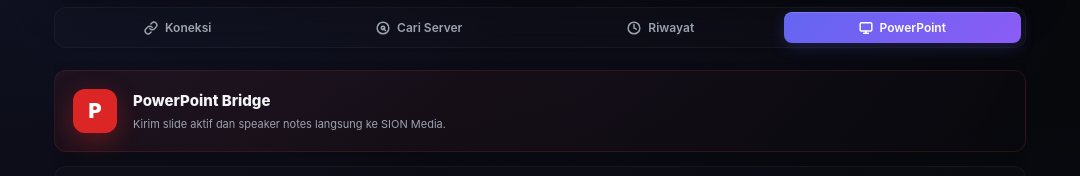
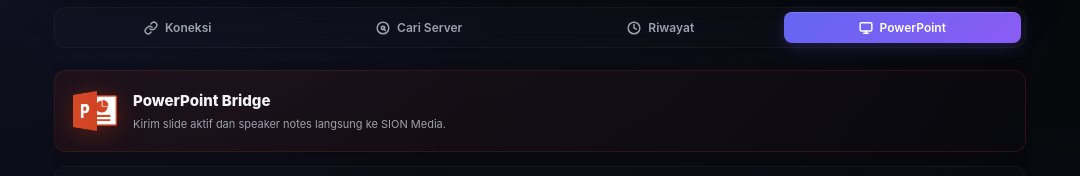
Before and after one commit to AiWerek-Tech/sion-link-desktop, an Electron app: page src/renderer/index.html in a window 1080 px wide. Both pictures are taken after a click on the button "PowerPoint". Shown: the part 151-327 px from the top of the page. Drawn offline with Linux system fonts and the light colour scheme; no server answers.

Commit message:
design: use official PowerPoint branding and logo image in PowerPoint Bridge panel

```diff
--- a/src/renderer/index.html
+++ b/src/renderer/index.html
@@ -172,7 +172,7 @@
 
       <div class="tab-content" id="tab-bridge">
         <section class="bridge-hero">
-          <div class="bridge-hero__icon">P</div>
+          <img class="bridge-hero__logo" src="powerpoint-logo.webp" alt="PowerPoint Logo">
           <div><h2>PowerPoint Bridge</h2><p>Kirim slide aktif dan speaker notes langsung ke SION Media.</p></div>
         </section>
         <div class="bridge-steps">
--- a/src/renderer/style.css
+++ b/src/renderer/style.css
@@ -1000,26 +1000,20 @@
   align-items: center;
   gap: 16px;
   padding: 18px;
-  border: 1px solid rgba(239, 68, 68, 0.14);
+  border: 1px solid rgba(224, 62, 21, 0.16);
   border-radius: var(--r-md);
-  background: linear-gradient(135deg, rgba(239, 68, 68, 0.08) 0%, rgba(255, 255, 255, 0.005) 100%);
+  background: linear-gradient(135deg, rgba(224, 62, 21, 0.08) 0%, rgba(255, 255, 255, 0.005) 100%);
   backdrop-filter: blur(12px);
   -webkit-backdrop-filter: blur(12px);
   box-shadow: 0 8px 24px rgba(0, 0, 0, 0.15);
 }
 
-.bridge-hero__icon {
-  display: grid;
-  place-items: center;
+.bridge-hero__logo {
   width: 44px;
   height: 44px;
+  object-fit: contain;
   flex: 0 0 auto;
-  border-radius: 12px;
-  background: #dc2626;
-  color: white;
-  font-size: 20px;
-  font-weight: 900;
-  box-shadow: 0 8px 24px rgba(220, 38, 38, 0.35);
+  filter: drop-shadow(0 4px 12px rgba(224, 62, 21, 0.3));
 }
 
 .bridge-hero h2 {
```
Also changed, not shown: src/renderer/powerpoint-logo.webp (added).
